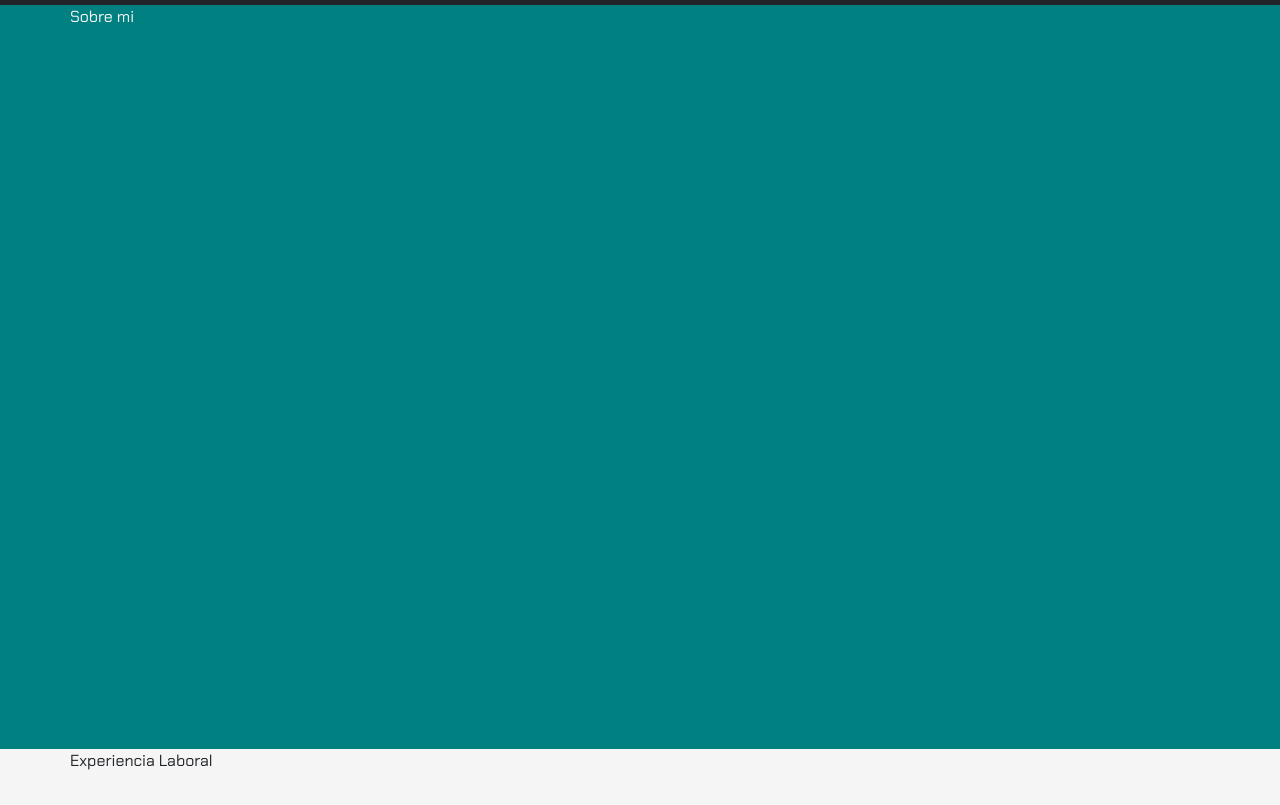
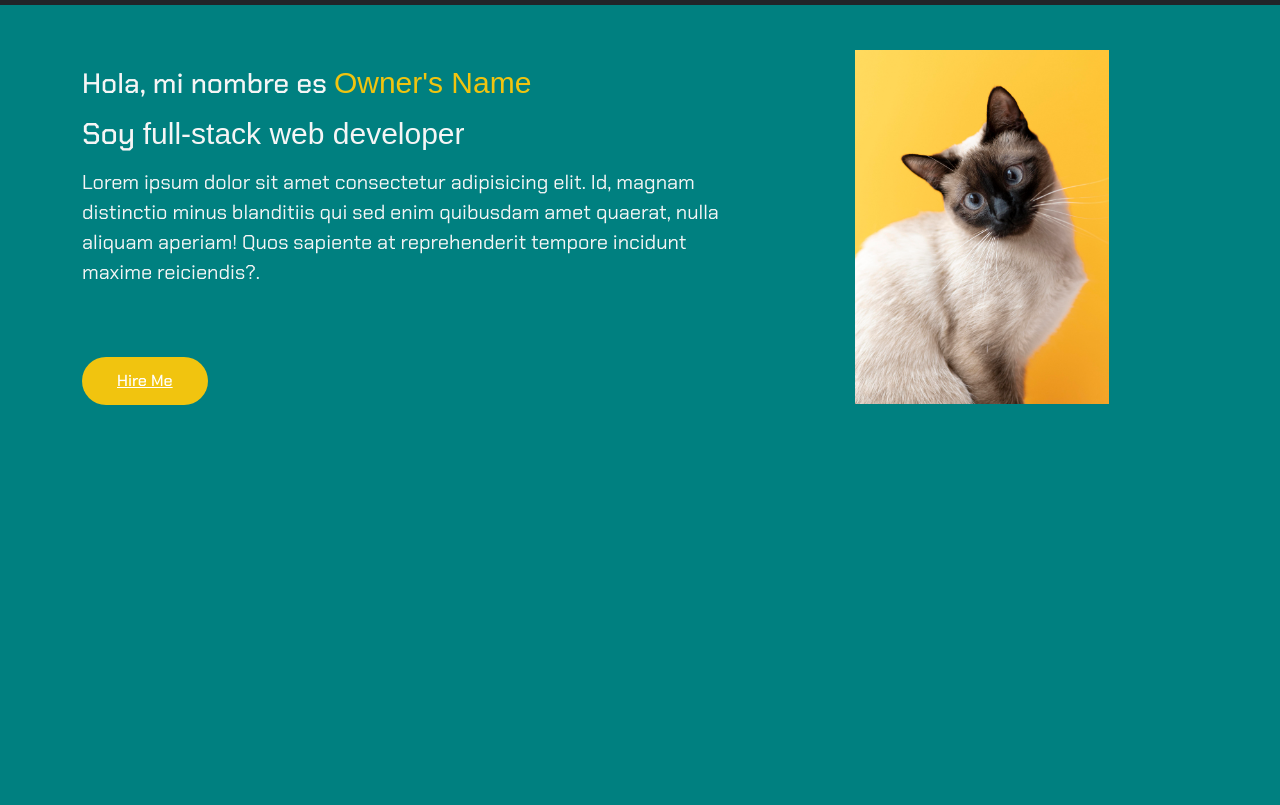
Before and after one commit to Jav1erRam0s/TP.Grupal-CaC-Portfolio, a plain HTML site: page index.html in a window 1280 px wide. Shown: the part 51-856 px from the top of the page. Drawn offline with nearby package versions, Linux system fonts and the light colour scheme.

Commit message:
agrego estructura sobre-mi

```diff
--- a/css/index.css
+++ b/css/index.css
@@ -236,6 +236,83 @@ body {
   padding: 0 70px;
 
   min-height: calc(100vh - 56px);
+  display: flex;
+}
+
+.container {
+
+padding: 45px 200px;
+
+}
+
+.row {
+  display: flex;
+  flex-wrap: wrap;
+  position: relative;
+
+}
+
+.boton {
+  font-size: 16px;
+  font-weight: 500;
+  padding: 12px 35px;
+  color: white;
+  border-radius: 40px;
+  display: inline-block;
+  white-space: nowrap;
+  border: none;
+  background: var(--default-color);
+  transition: all 0.3s ease;
+
+}
+
+.boton:hover {
+  transform: scale(1.05);
+}
+
+#sobre-mi .home-info{
+  flex: 0 0 60%;
+  max-width: 60%;
+  margin: 15px 0;
+}
+
+h3.hola {
+  font-size: 28px;
+}
+
+h3.hola span {
+  font-family:fantasy;
+  font-size: 30px;
+  font-weight: 500;
+  color: var(--default-color)
+}
+
+h3.mi-profesion {
+  font-size: 30px;
+  margin: 15px 0;
+}
+
+.typing {
+  font-family:fantasy;
+  /* color: var(--default-color) */
+}
+
+.home-info p{
+  margin-bottom: 70px;
+  font-size: 20px;
+}
+
+#sobre-mi .home-img {
+  flex: 0 0 40%;
+  max-width: 40%;
+  text-align: center;
+  position: relative;
+}
+
+#sobre-mi .home-img img{
+  height: 8%;
+
+
 }
 
 /* EXPERIENCIA LABORAL */
--- a/index.html
+++ b/index.html
@@ -47,7 +47,22 @@
 
     <!-- SOBRE MI -->
     <section id="sobre-mi">
-        Sobre mi
+      <div class="container">
+        <div class="row">
+          <div class="home-info">
+            <h3 class="hola">Hola, mi nombre es <span class="nombre">Owner's Name</span></h3>
+            <h3 class="mi-profesion">Soy <span class="typing">full-stack web developer</span></h3>
+            <p>Lorem ipsum dolor sit amet consectetur adipisicing elit. Id, magnam distinctio minus
+              blanditiis qui sed enim quibusdam amet quaerat, nulla aliquam aperiam! Quos sapiente
+              at reprehenderit tempore incidunt maxime reiciendis?.</p>
+            <a href="#contact" class="boton hire-me">Hire Me</a>
+          </div>
+          <div class="home-img">
+            <img src="img/sobre-mi/perfil.jpg" alt="">
+          </div>
+        </div>
+      </div>
+
     </section>
 
     <!-- EXPERIENCIA LABORAL -->
```
Also changed, not shown: img/sobre-mi/perfil.jpg (added).
